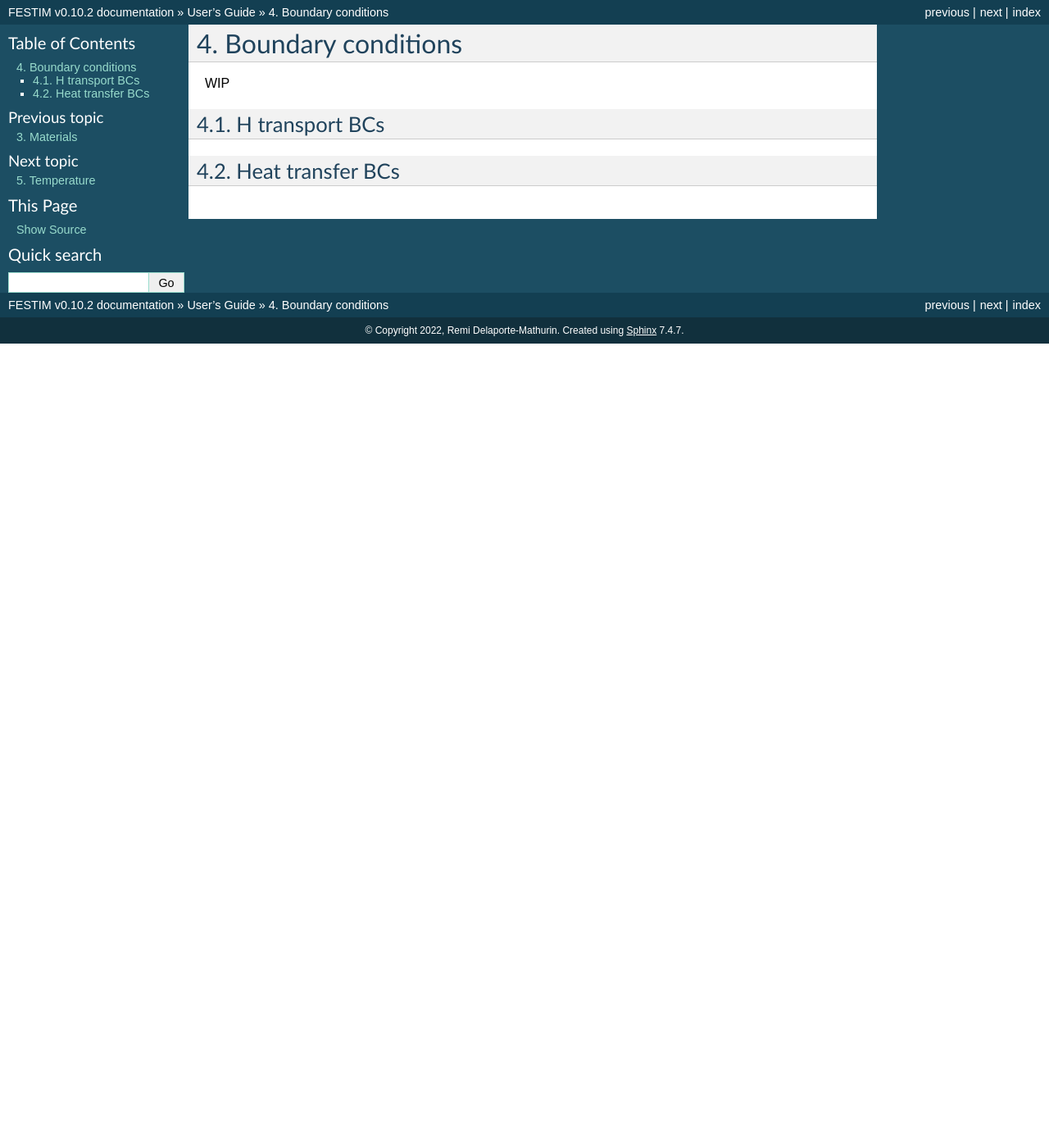
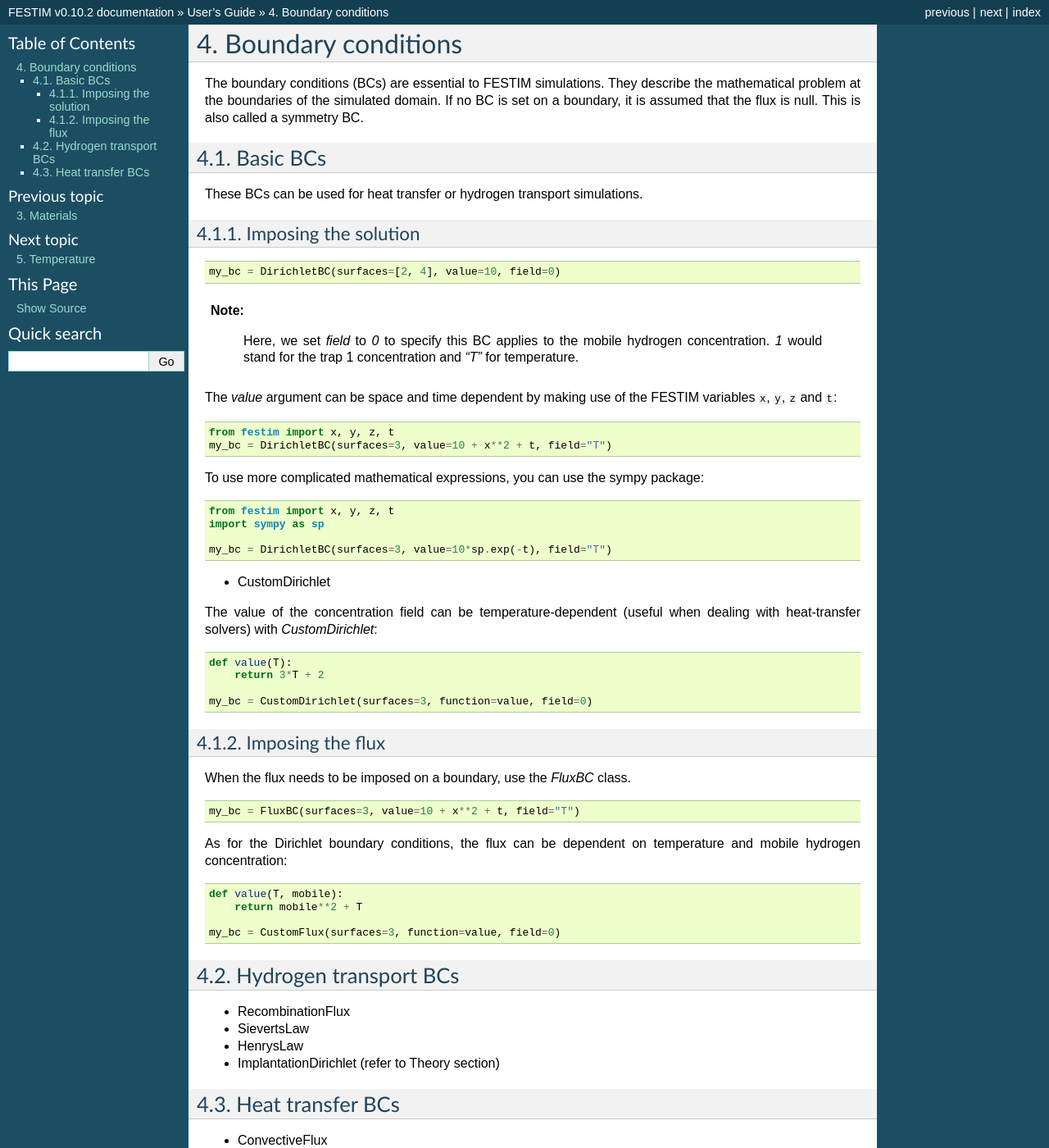
Before and after one commit to festim-dev/FESTIM, a Sphinx documentation site: the page built from docs/source/userguide/boundary_conditions.rst, in a window 1280 px wide and 1400 px high. Shown: the whole window at 82% size. Built offline with Sphinx 7.4.7, drawn with Linux system fonts in a browser that asks for light colours.

Commit message:
added BCs

```diff
--- a/docs/source/devguide/index.rst
+++ b/docs/source/devguide/index.rst
@@ -16,6 +16,8 @@ Debugging
 Implementing a new feature
 --------------------------
 
+- good first issues
+
 ----------
 Test suite
 ----------
--- a/docs/source/userguide/boundary_conditions.rst
+++ b/docs/source/userguide/boundary_conditions.rst
@@ -2,12 +2,86 @@
 Boundary conditions
 ===================
 
-WIP
+The boundary conditions (BCs) are essential to FESTIM simulations. They describe the mathematical problem at the boundaries of the simulated domain.
+If no BC is set on a boundary, it is assumed that the flux is null. This is also called a symmetry BC.
 
 ---------------
-H transport BCs
+Basic BCs
 ---------------
+These BCs can be used for heat transfer or hydrogen transport simulations.
+
+Imposing the solution
+^^^^^^^^^^^^^^^^^^^^^
+
+.. code-block:: python
+
+    my_bc = DirichletBC(surfaces=[2, 4], value=10, field=0)
+
+.. admonition:: Note
+   :class: tip
+
+    Here, we set `field` to `0` to specify this BC applies to the mobile hydrogen concentration. `1` would stand for the trap 1 concentration and `"T"` for temperature.
+
+The `value` argument can be space and time dependent by making use of the FESTIM variables ``x``, ``y``, ``z`` and ``t``:
+
+.. code-block:: python
+
+    from festim import x, y, z, t
+    my_bc = DirichletBC(surfaces=3, value=10 + x**2 + t, field="T")
+
+
+To use more complicated mathematical expressions, you can use the sympy package:
+
+.. code-block:: python
+
+    from festim import x, y, z, t
+    import sympy as sp
+
+    my_bc = DirichletBC(surfaces=3, value=10*sp.exp(-t), field="T")
+
+- CustomDirichlet
+
+The value of the concentration field can be temperature-dependent (useful when dealing with heat-transfer solvers) with `CustomDirichlet`:
+
+.. code-block:: python
+
+    def value(T):
+        return 3*T + 2
+
+    my_bc = CustomDirichlet(surfaces=3, function=value, field=0)
+
+Imposing the flux
+^^^^^^^^^^^^^^^^^
+
+When the flux needs to be imposed on a boundary, use the `FluxBC` class.
+
+
+.. code-block:: python
+
+    my_bc = FluxBC(surfaces=3, value=10 + x**2 + t, field="T")
+
+
+As for the Dirichlet boundary conditions, the flux can be dependent on temperature and mobile hydrogen concentration:
+
+.. code-block:: python
+
+    def value(T, mobile):
+        return mobile**2 + T
+
+    my_bc = CustomFlux(surfaces=3, function=value, field=0)
+
+
+---------------
+Hydrogen transport BCs
+---------------
+
+- RecombinationFlux
+- SievertsLaw
+- HenrysLaw
+- ImplantationDirichlet (refer to Theory section)
 
 -----------------
 Heat transfer BCs
 -----------------
+
+- ConvectiveFlux
```
